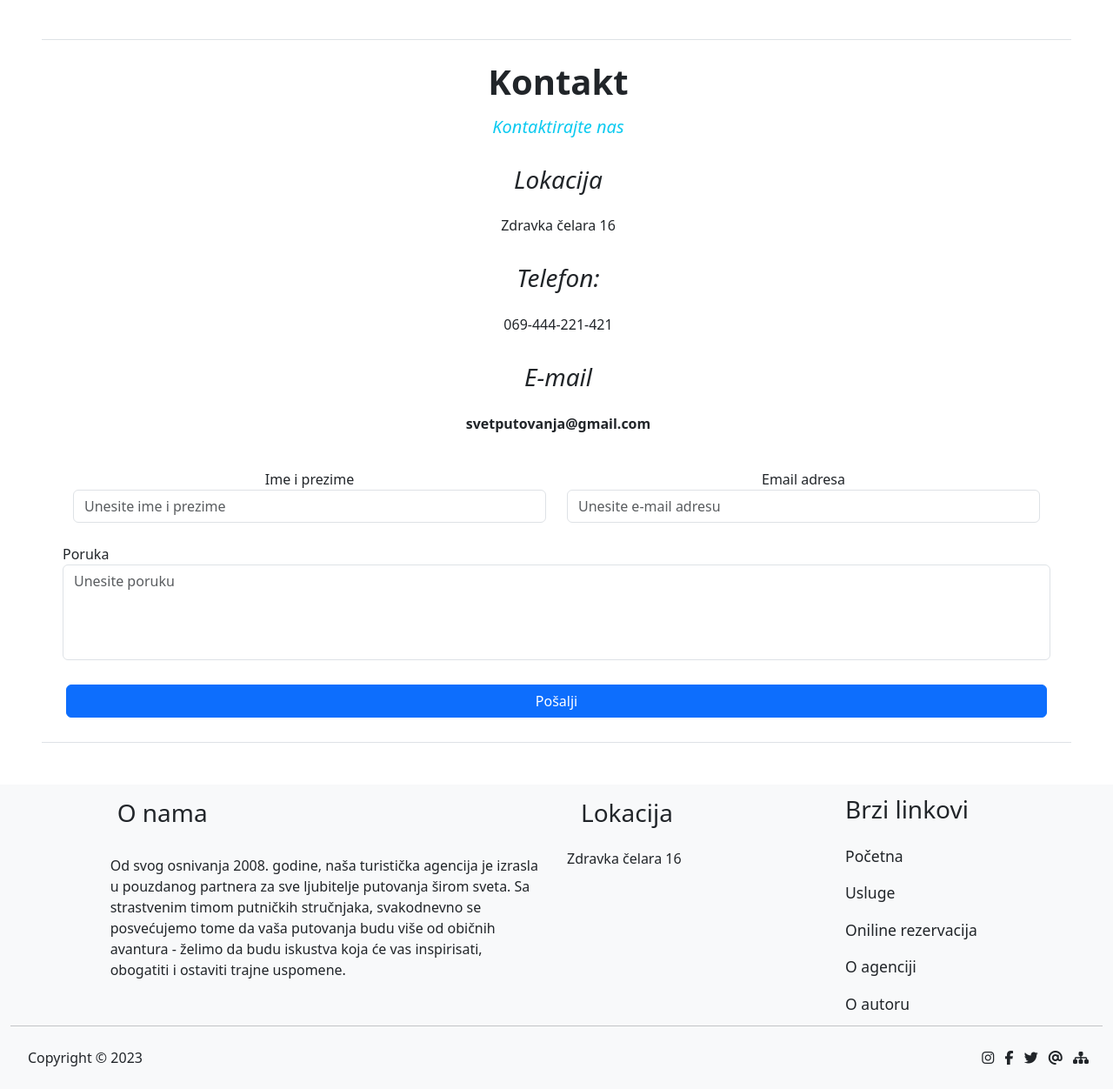
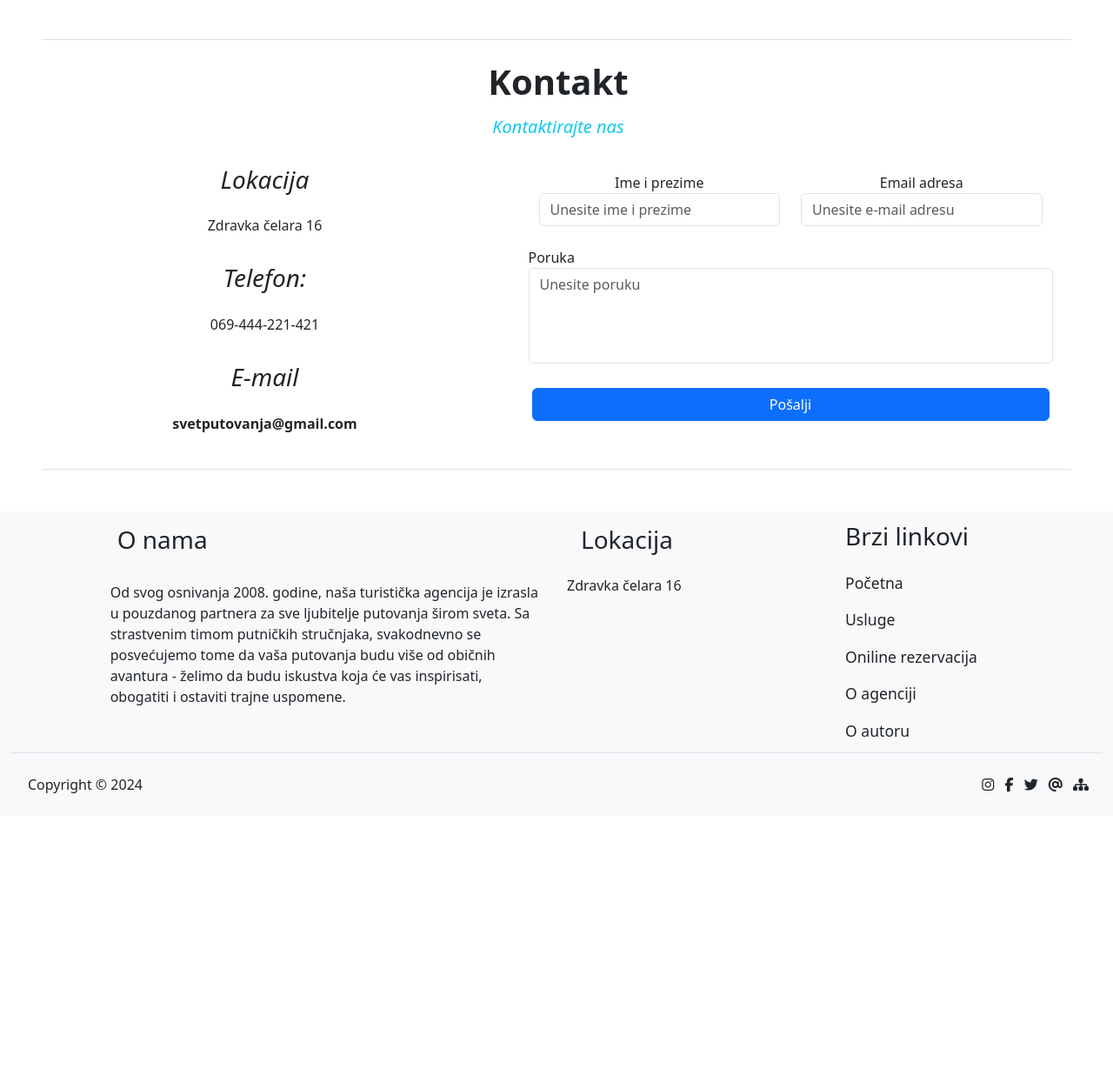
Before and after one commit to djordje-taskovicict/Svet-putovanja, a plain HTML site: page o_agenciji.html in a window 1280 px wide. Shown: the part 542-1794 px from the top of the page at 87% size. After the commit the page ends 1480 px from the top, so only its background shows below. Drawn offline with nearby package versions, Linux system fonts and the light colour scheme.

Commit message:
Add files via upload

```diff
--- a/css/style.css
+++ b/css/style.css
@@ -16,7 +16,9 @@ body {
 .carousel-item {
     position: relative;
 }
-
+.autor-slika{
+    object-fit:cover;
+}
 .zatamni {
     position: absolute;
     top: 0;
--- a/o_agenciji.html
+++ b/o_agenciji.html
@@ -68,7 +68,7 @@
               <h1 class="m-3 text-center fw-bold">Kontakt</h1>
               <h5 class="m-3 text-center fst-italic text-info">Kontaktirajte nas</h5>
               <div class="d-flex justify-content-center">
-                  <div class="col-md-12">
+                  <div class="row col-md-6 col-sm-5">
                       <div class="row text-center">
                           <h3 class="p-3 fst-italic">Lokacija</h3>
                           <P>Zdravka čelara 16</P>
@@ -82,9 +82,7 @@
                           <P><b>svetputovanja@gmail.com</b></P>
                       </div>
                   </div>
-              </div>
-          </div>
-          <div class="col-md-12">
+                  <div class="col-md-6 col-md-7">
                       <form>
                           <div class="row text-center m-4">
                               <div class="form-group col-md-6">
@@ -105,6 +103,10 @@
                           </div>
                       </form>
                   </div>
+              </div>
+
+          </div>
+
       </section>
     </main>
 
@@ -146,9 +148,8 @@
             <div class="col-md-4 col-sm-2">
             </div>
         </div>
-        <hr class="m-0">
-        <div class="container-fluid py-4 d-flex justify-content-between align-items-center">
-            <p class="m-0 px-2">Copyright &copy; 2023</p>
+        <div class="container-fluid py-4 d-flex justify-content-between align-items-center border-top">
+            <p class="m-0 px-2">Copyright &copy; 2024</p>
             <div class="social-icons">
                 <a href="#" class="px-1 text-dark"><i class="fa fa-instagram icon-lg"></i></a>
                 <a href="#" class="px-1 text-dark"><i class="fa fa-facebook icon-lg"></i></a>
```
Also changed, not shown: index.html (+4 -4 lines), o_autoru.html (+2 -3 lines), rezervacija.html (+2 -3 lines), usluge.html (+2 -3 lines). Lines whose indentation alone changed are shown as unchanged.
